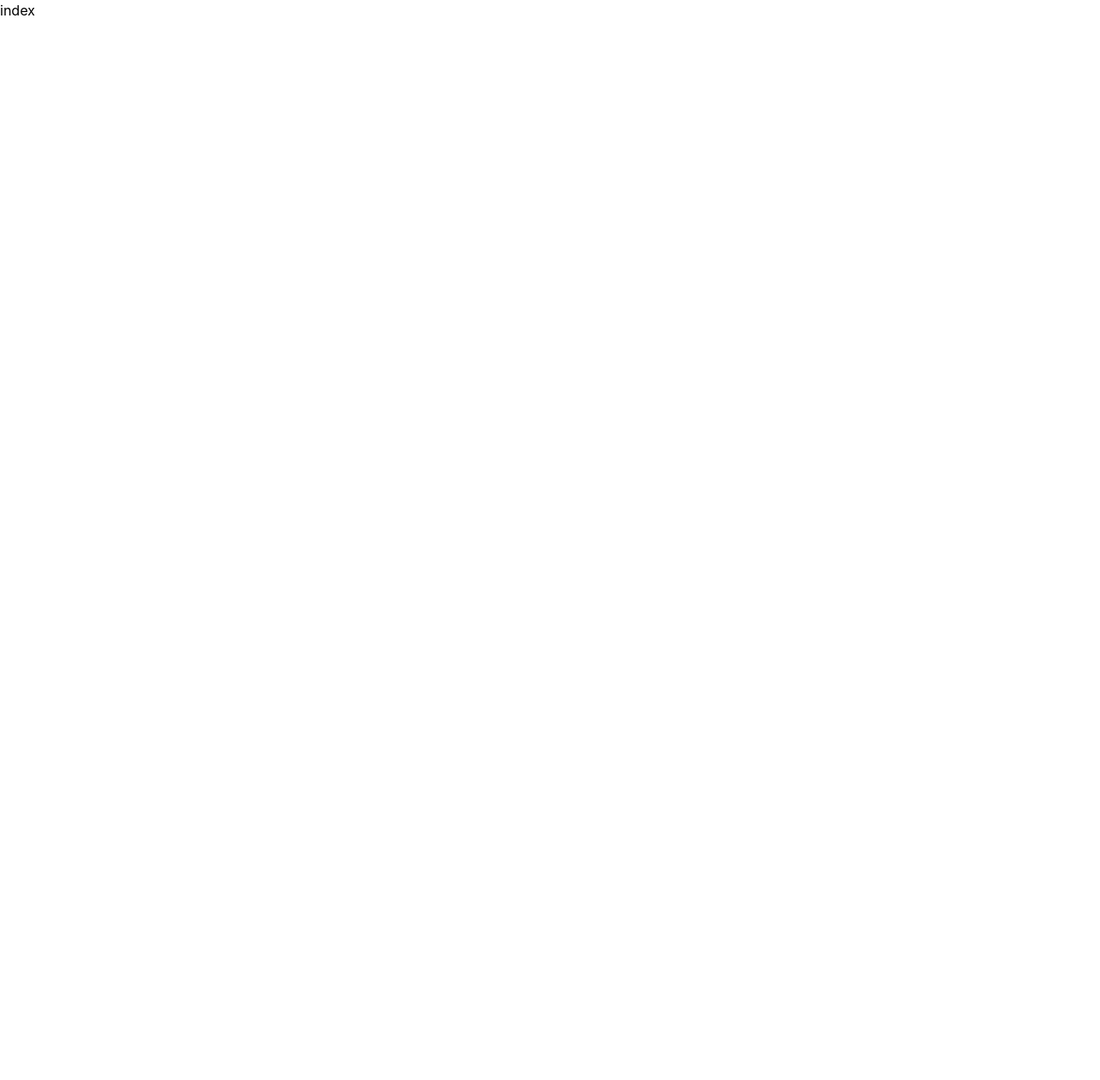
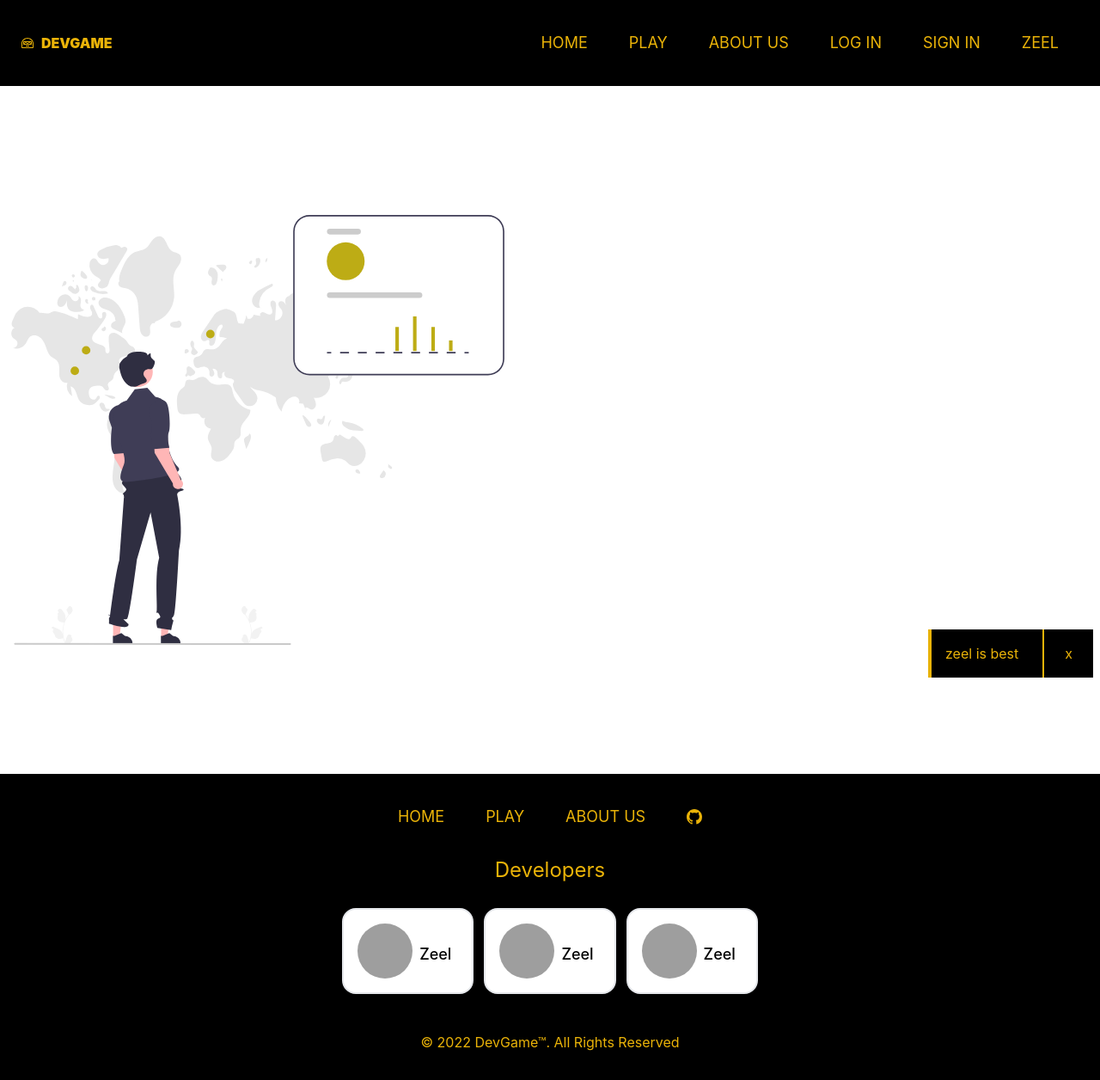
Before and after one commit to TechLifeEasy/devGame, a Next.js app in the folder client/: page / in a window 1280 px wide. Shown: the whole page at 86% size. Before the commit the page ends 800 px from the top, so only its background shows below. Built offline with nearby package versions, Linux system fonts and the light colour scheme; grey boxes are pictures that could not be loaded.

Commit message:
add home page and pop

```diff
--- a/client/components/helper/Footer.js
+++ b/client/components/helper/Footer.js
@@ -0,0 +1,75 @@
+import React from "react";
+import { BsGithub } from "react-icons/bs";
+
+export default function Footer() {
+  return (
+    <footer className="w-full cursor-pointer  mx-auto px-6 flex items-center justify-between   bg-black text-yellow-500 py-4">
+      <div className="max-w-screen-xl mx-auto px-4 flex flex-col gap-3">
+        <div className="flex items-center justify-center">
+          <nav className="font-sen   uppercase text-lg lg:flex items-center hidden">
+            <a
+              href="/"
+              className="  px-6 flex max-w-md mx-auto overflow-hidden md:max-w-2xl my-5 transform translate-y-0 hover:translate-y-2 duration-500 ease-in-out "
+            >
+              Home
+            </a>
+            <a
+              href="/play"
+              className="  px-6 flex max-w-md mx-auto overflow-hidden md:max-w-2xl my-5 transform translate-y-0 hover:translate-y-2 duration-500 ease-in-out "
+            >
+              Play
+            </a>
+            <a
+              href="/about-us"
+              className="  px-6 flex max-w-md mx-auto overflow-hidden md:max-w-2xl my-5 transform translate-y-0 hover:translate-y-2 duration-500 ease-in-out "
+            >
+              About Us
+            </a>
+
+            <a
+              href="/"
+              className="  px-6 flex max-w-md mx-auto overflow-hidden md:max-w-2xl my-5 transform translate-y-0 hover:translate-y-2 duration-500 ease-in-out "
+            >
+              <BsGithub></BsGithub>
+            </a>
+          </nav>
+        </div>
+        <div   className="text-center text-2xl px-6  transform translate-y-0 hover:translate-y-2 duration-500 ease-in-out ">
+          Developers
+        </div>
+        <div className="flex gap-3 flex-wrap my-4 items-center justify-center">
+          <User></User>
+          <User></User>
+          <User></User>
+        </div>
+        <div className="text-center my-4">
+          © 2022 DevGame™. All Rights Reserved
+        </div>
+      </div>
+    </footer>
+  );
+}
+
+function User() {
+  return (
+    <div  className="shadow-lg rounded-2xl text-black bg-white dark:bg-gray-800 p-4 hover:bg-black hover:text-yellow-500 border-2 hover:border-yellow-500 hover:translate-y-2 duration-500 ease-in-out">
+      <div  className="flex justify-center items-center">
+        <div  className="flex-shrink-0">
+          <a href="https://github.com/zeel-codder"  className="block relative">
+            <img
+              alt="profil"
+              src="https://avatars.githubusercontent.com/u/69882648?s=400&u=e9526eba272dd4d85df2e56411b57b7ab94659d5&v=4"
+               className="mx-auto object-cover rounded-full h-16 w-16 "
+            />
+          </a>
+        </div>
+        <div  className="mt-2 text-center flex flex-col mx-2">
+          <span  className="dark:text-white text-lg font-medium">
+            Zeel
+          </span>
+
+        </div>
+      </div>
+    </div>
+  );
+}
--- a/client/components/helper/Navbar.js
+++ b/client/components/helper/Navbar.js
@@ -0,0 +1,61 @@
+import React from "react";
+import {GoHubot} from "react-icons/go";
+import {BsReverseLayoutSidebarInsetReverse} from 'react-icons/bs'
+
+export default function Navbar() {
+  return (
+    <div className="w-full cursor-pointer  mx-auto px-6 flex items-center justify-between   bg-black text-yellow-500 py-4">
+      <div className="transform translate-y-0 hover:translate-y-2 duration-500 ease-in-out  uppercase font-black flex gap-2 items-center justify-center">
+       <GoHubot></GoHubot>
+        <div>devGame</div>
+      </div>
+      <div className="flex items-center">
+        <nav className="font-sen   uppercase text-lg lg:flex items-center hidden">
+          <a
+            href="/"
+            className="  px-6 flex max-w-md mx-auto overflow-hidden md:max-w-2xl my-5 transform translate-y-0 hover:translate-y-2 duration-500 ease-in-out "
+          >
+            Home
+          </a>
+          <a
+            href="/play"
+            className="  px-6 flex max-w-md mx-auto overflow-hidden md:max-w-2xl my-5 transform translate-y-0 hover:translate-y-2 duration-500 ease-in-out "
+          >
+            Play
+          </a>
+          <a
+            href="/about-us"
+            className="  px-6 flex max-w-md mx-auto overflow-hidden md:max-w-2xl my-5 transform translate-y-0 hover:translate-y-2 duration-500 ease-in-out "
+          >
+            About Us
+          </a>
+          <a
+            href="/auth/login"
+            className="  px-6 flex max-w-md mx-auto overflow-hidden md:max-w-2xl my-5 transform translate-y-0 hover:translate-y-2 duration-500 ease-in-out "
+          >
+            Log In
+          </a>
+          <a
+            href="/auth/signin"
+            className="  px-6 flex max-w-md mx-auto overflow-hidden md:max-w-2xl my-5 transform translate-y-0 hover:translate-y-2 duration-500 ease-in-out "
+          >
+            Sign In
+          </a>
+          <a
+            href="/user/zeel"
+            className="  px-6 flex max-w-md mx-auto overflow-hidden md:max-w-2xl my-5 transform translate-y-0 hover:translate-y-2 duration-500 ease-in-out "
+          >
+            Zeel
+          </a>
+          <BsReverseLayoutSidebarInsetReverse
+
+          className="lg:hidden visible"
+          size={25}></BsReverseLayoutSidebarInsetReverse>
+
+
+        </nav>
+
+      </div>
+    </div>
+  );
+}
--- /dev/null
+++ b/client/components/helper/Pop.js
@@ -0,0 +1,16 @@
+import React from "react";
+
+export default function Pop({text}) {
+  return (
+    <div
+      class="bg-black border-yellow-500 text-yellow-500 border-l-4  fixed bottom-3 right-2 flex gap-3"
+      role="alert"
+    >
+      <p className="p-4" >{text}</p>
+
+      <button className="p-4 border-l-2 border-yellow-500 px-6 overflow-hidden transform translate-y-0 hover:bg-yellow-500 hover:text-black duration-500 ease-in-out">
+        x
+      </button>
+    </div>
+  );
+}
--- a/client/components/home/Dashboard.js
+++ b/client/components/home/Dashboard.js
@@ -0,0 +1,21 @@
+import React from "react";
+import Topers from "./Topers";
+import Image from "next/image";
+
+export default function Dashboard() {
+  return (
+    <div>
+      <div className="w-full h-screen flex gap-3 flex-wrap items-center justify-center">
+        <Image
+          src="/img/top.svg"
+          alt="Picture of the author"
+          width={600}
+          height={500}
+        />
+
+        <Topers></Topers>
+      </div>
+
+    </div>
+  );
+}
--- /dev/null
+++ b/client/components/home/Topers.js
@@ -0,0 +1,14 @@
+import React from "react";
+
+export default function Topers() {
+  return <div className="
+  flex-1 flex flex-col items-center justify-start h-full
+
+
+
+  ">
+
+
+
+  </div>;
+}
--- a/client/package.json
+++ b/client/package.json
@@ -10,7 +10,8 @@
   "dependencies": {
     "next": "12.0.10",
     "react": "17.0.2",
-    "react-dom": "17.0.2"
+    "react-dom": "17.0.2",
+    "react-icons": "^4.3.1"
   },
   "devDependencies": {
     "autoprefixer": "^10.4.2",
--- a/client/pages/_app.js
+++ b/client/pages/_app.js
@@ -1,7 +1,15 @@
-import '../styles/globals.css'
+import "../styles/globals.css";
+import Pop from '../components/helper/Pop'
 
 function MyApp({ Component, pageProps }) {
-  return <Component {...pageProps} />
+  return (
+    <div>
+
+      <Component {...pageProps} />
+
+      <Pop text="zeel is best"></Pop>
+    </div>
+  );
 }
 
-export default MyApp
+export default MyApp;
--- a/client/pages/index.js
+++ b/client/pages/index.js
@@ -1,7 +1,13 @@
-
+import Navbar from "../components/helper/Navbar";
+import Footer from "../components/helper/Footer";
+import Dash from "../components/home/Dashboard";
 
 export default function Home() {
   return (
-   <div>index</div>
-  )
+    <>
+      <Navbar></Navbar>
+      <Dash></Dash>
+      <Footer></Footer>
+    </>
+  );
 }
```
Also changed, not shown: client/pages/about.js (added), client/pages/play.js (renamed from client/pages/Play.js), client/public/img/top.svg (added), client/styles/globals.css (line endings or trailing spaces), 1 other file (tests, documents, lock files or other folders).
